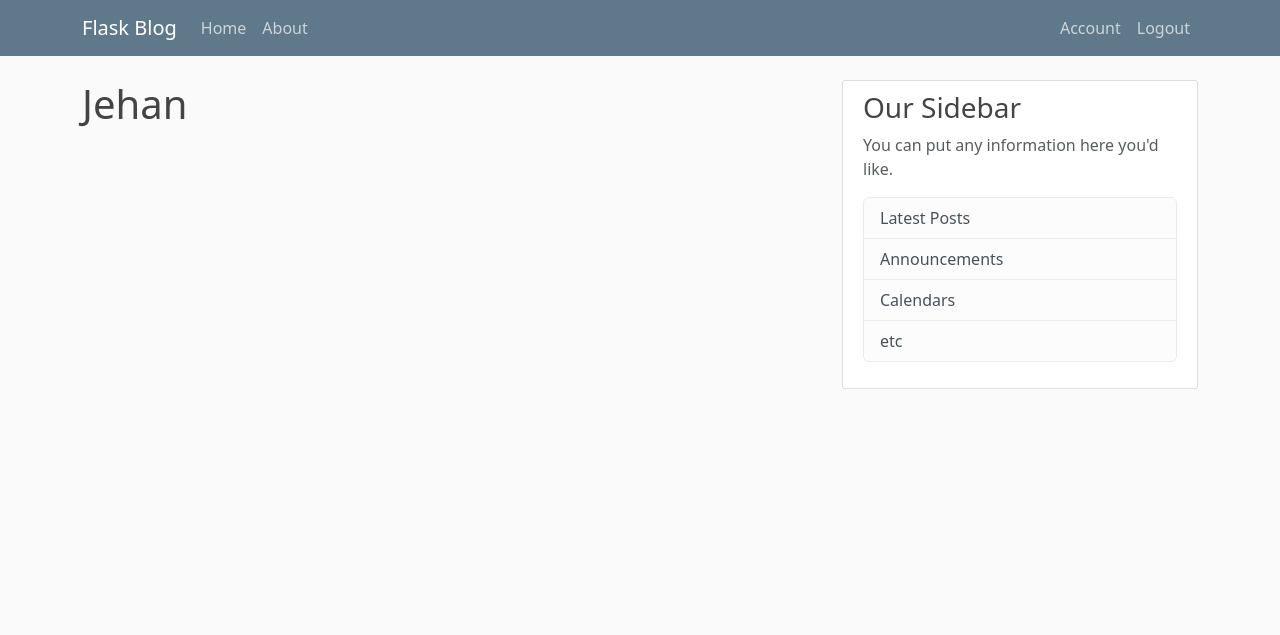
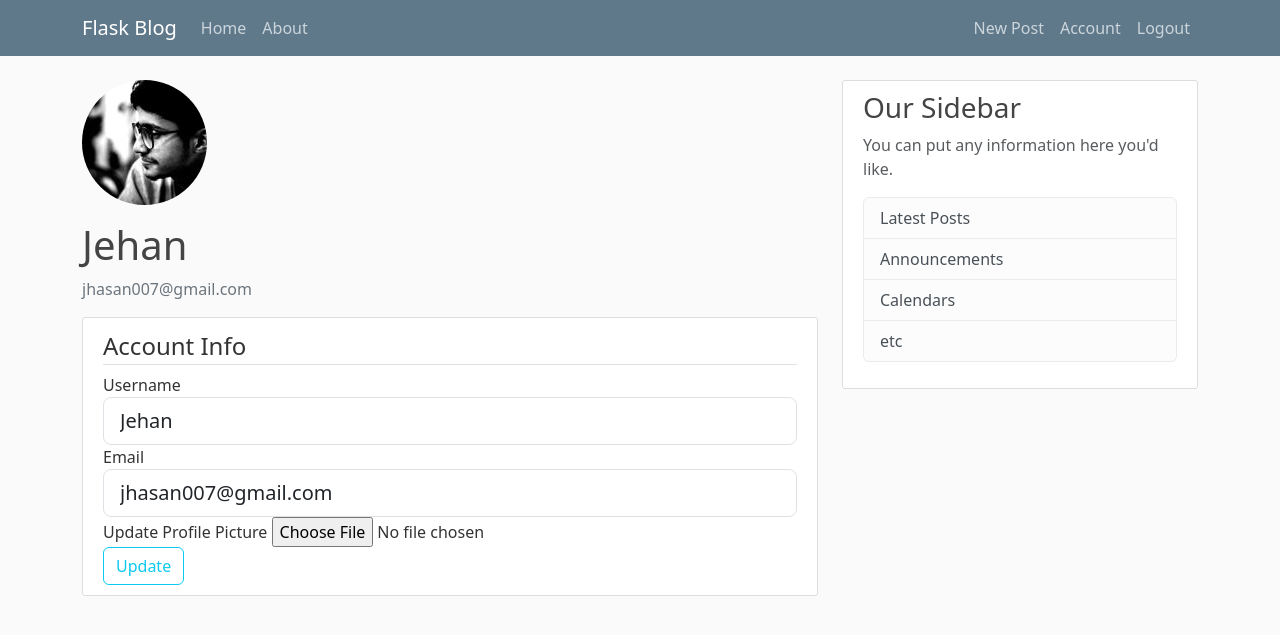
Before and after one commit to jhasan0122/Flask_Blog, a Flask app: page /account in a window 1280 px wide. Shown: the top 635 px of the page. Run offline with Flask 3, Linux system fonts and the light colour scheme; a user stored in the database is signed in; some libraries are stand-ins or nearby versions.

Commit message:
update-delete

```diff
--- a/flaskBlog/forms.py
+++ b/flaskBlog/forms.py
@@ -1,5 +1,7 @@
 from flask_wtf import FlaskForm
-from wtforms import StringField, PasswordField, SubmitField, BooleanField
+from flask_wtf.file import  FileField, FileAllowed
+from flask_login import current_user
+from wtforms import StringField, PasswordField, SubmitField, BooleanField, TextAreaField
 from wtforms.validators import DataRequired, Length, Email, EqualTo, ValidationError
 from flaskBlog.models import User
 
@@ -26,3 +28,27 @@ class LoginFrom(FlaskForm):
     password = PasswordField('Password',validators=[DataRequired()])
     remember = BooleanField('Remember Me')
     submit = SubmitField('Login')
+
+
+class UpdateAccountFrom(FlaskForm):
+    username = StringField('Username', validators=[DataRequired(), Length(min=2, max=20)])
+    email = StringField('Email', validators=[DataRequired(),Email()])
+    picture = FileField('Update Profile Picture',validators=[FileAllowed(['jpg','png'])])
+    submit = SubmitField('Update')
+
+    def validate_username(self,username):
+        if username.data != current_user.username:
+            user = User.query.filter_by(username=username.data).first()
+            if user:
+                raise ValidationError('That username is taken. Please choose a different one.')
+
+    def validate_email(self,email):
+        if email.data != current_user.email:
+            user = User.query.filter_by(email=email.data).first()
+            if user:
+                raise ValidationError('That email is taken. Please choose a different one.')
+
+class PostForm(FlaskForm):
+    title = StringField('Title',validators=[DataRequired()])
+    content = TextAreaField('Content',validators=[DataRequired()])
+    submit = SubmitField('Post')
--- a/flaskBlog/routes.py
+++ b/flaskBlog/routes.py
@@ -1,27 +1,19 @@
-from flask import render_template, url_for, flash, redirect
+import os
+import secrets
+from PIL import Image
+from flask import render_template, url_for, flash, redirect, request ,abort
 from flaskBlog import app, db, bcrypt
-from flaskBlog.forms import RegistrationFrom, LoginFrom
+from flaskBlog.forms import RegistrationFrom, LoginFrom, UpdateAccountFrom, PostForm
 from flaskBlog.models import User, Post
 from flask_login import login_user, current_user, logout_user, login_required
 
-posts = [
-    {
-        'author': 'Jehan Hasan',
-        'title': 'Blog Post 1',
-        'content': 'First post Content',
-        'date_posted': 'April 20,2018'
-    },
-    {
-        'author': 'Adib Hasan',
-        'title': 'Blog Post 2',
-        'content': 'Second post Content',
-        'date_posted': 'April 21,2018'
-    }
-]
+                                                                        # For some dummy post #
+
 
 @app.route('/')
 @app.route('/home')
 def home():
+    posts = Post.query.all()
     return render_template('home.html',posts=posts)
 
 @app.route("/about")
@@ -53,7 +45,8 @@ def login():
         user = User.query.filter_by(email=form.email.data).first()
         if user and bcrypt.check_password_hash(user.password, form.password.data):
             login_user(user,remember=form.remember.data)
-            return redirect(url_for('home'))
+            next_page = request.args.get('next')
+            return redirect(next_page) if next_page else redirect(url_for('home'))
         else:
             flash('Login Unsucessful. Please check email and password','danger')
 
@@ -64,8 +57,82 @@ def logout():
     logout_user()
     return redirect(url_for('home'))
 
-@app.route("/account")
+def save_picture(form_picture):
+    random_hex = secrets.token_hex(8)
+    _, f_ext = os.path.splitext(form_picture.filename)
+    picture_fn = random_hex + f_ext
+    picture_path = os.path.join(app.root_path, 'static/profile_pics', picture_fn)
+
+    output_size = (125, 125)
+    i = Image.open(form_picture)
+    i.thumbnail(output_size)
+    i.save(picture_path)
+
+    return picture_fn
+
+
+@app.route("/account", methods=['GET','POST'])
 @login_required
 def account():
+    form = UpdateAccountFrom()
+    if form.validate_on_submit():
+        if form.picture.data:
+            picture_file = save_picture(form.picture.data)
+            current_user.image_file = picture_file
+        current_user.username = form.username.data
+        current_user.email = form.email.data
+        db.session.commit()
+        flash('your account has been updated!','success')
+        return redirect(url_for('account'))
+    elif request.method == 'GET':
+        form.username.data = current_user.username
+        form.email.data = current_user.email
+    image_file = url_for('static',filename='profile_pics/' + current_user.image_file)
+    return render_template('account.html', title='Account', image_file=image_file,form=form)
 
-    return render_template('account.html', title='Account')
+@app.route("/post/new", methods=['GET','POST'])
+@login_required
+def new_post():
+    form = PostForm()
+    if form.validate_on_submit():
+        post = Post(title=form.title.data, content=form.content.data,author=current_user)
+        db.session.add(post)
+        db.session.commit()
+        flash('Your post has been created!','success')
+        return redirect(url_for('home'))
+    return render_template('create_post.html', title='New Post',form=form,legend = 'New Post')
+
+
+@app.route("/post/<int:post_id>")
+def post(post_id):
+    post = Post.query.get_or_404(post_id)
+    return render_template('post.html',title=post.title,post=post)
+
+@app.route("/post/<int:post_id>/update", methods=['GET','POST'])
+@login_required
+def update_post(post_id):
+    post = Post.query.get_or_404(post_id)
+    if post.author != current_user:
+        abort(403)
+    form = PostForm()
+    if form.validate_on_submit():
+        post.title = form.title.data
+        post.content = form.content.data
+        db.session.commit()
+        flash("Your post has been updated",'success')
+        return redirect(url_for('post',post_id = post.id))
+    elif request.method == 'GET':
+        form.title.data = post.title
+        form.content.data = post.content
+    return render_template('create_post.html', title='Update Post', form=form, legend='Update Post')
+
+@app.route("/post/<int:post_id>/delete", methods=['POST'])
+@login_required
+def delete_post(post_id):
+    post = Post.query.get_or_404(post_id)
+    if post.author != current_user:
+        abort(403)
+    db.session.delete(post)
+    db.session.commit()
+    flash('Your post has been deleted!', 'success')
+    return redirect(url_for('home'))
--- a/flaskBlog/templates/account.html
+++ b/flaskBlog/templates/account.html
@@ -1,4 +1,62 @@
 {% extends "layout.html" %}
 {% block content %}
-    <h1>{{current_user.username}} </h1>
+        <div class="media">
+            <img class="rounded-circle account-img" src="{{ image_file }}">
+            <div class="media-body">
+              <h2 class="account-heading">{{ current_user.username }}</h2>
+              <p class="text-secondary">{{ current_user.email }}</p>
+            </div>
+        </div>
+        <div class="content-section">
+          <form action="" method="POST" enctype="multipart/form-data">
+            {{ form.hidden_tag() }}
+            <fieldset class="form-group">
+              <legend class="border-bottom">Account Info</legend>
+              <div class="form-group">
+                {{ form.username.label(class="form-control-label") }}
+
+                {% if form.username.errors %}
+                    {{ form.username(class="form-control form-control-lg is-invalid") }}
+                    <div class="invalid-feedback">
+                      {% for error in form.username.errors %}
+                        <span> {{ error }}</span>
+                      {% endfor %}
+                    </div>
+                {% else %}
+                  {{ form.username(class="form-control form-control-lg") }}
+                {% endif %}
+
+              </div>
+              <div class="form-group">
+                {{ form.email.label(class="form-control-label") }}
+
+                {% if form.email.errors %}
+                    {{ form.email(class="form-control form-control-lg is-invalid") }}
+                    <div class="invalid-feedback">
+                      {% for error in form.email.errors %}
+                        <span> {{ error }}</span>
+                      {% endfor %}
+                    </div>
+                {% else %}
+                  {{ form.email(class="form-control form-control-lg") }}
+                {% endif %}
+
+              </div>
+                <div class="form-group">
+                    {{ form.picture.label() }}
+                    {{ form.picture(class='form-control-file') }}
+                    {% if form.picture.error %}
+                        {% for error in form.picture.errors %}
+                            <span class="text-danger"> {{ error }}</span><br>
+                        {% endfor %}
+                    {% endif %}
+                </div>
+            </fieldset>
+            <div class="form-group">
+              {{ form.submit(class="btn btn-outline-info") }}
+            </div>
+
+          </form>
+        </div>
+
 {% endblock content%}
--- a/flaskBlog/templates/layout.html
+++ b/flaskBlog/templates/layout.html
@@ -3,7 +3,6 @@
 <head>
  <meta charset="utf-8">
     <meta name="viewport" content="width=device-width, initial-scale=1">
-    <title>Bootstrap demo</title>
     <link href="https://cdn.jsdelivr.net/npm/bootstrap@5.3.3/dist/css/bootstrap.min.css" rel="stylesheet" integrity="sha384-QWTKZyjpPEjISv5WaRU9OFeRpok6YctnYmDr5pNlyT2bRjXh0JMhjY6hW+ALEwIH" crossorigin="anonymous">
 
     <link rel="stylesheet" type="text/css" href="{{ url_for('static',filename='main.css') }}">
@@ -30,6 +29,7 @@
         <!-- Navbar Right Side -->
         <div class="navbar-nav col d-flex justify-content-end">
             {% if current_user.is_authenticated: %}
+                <a class="nav-item nav-link" href="{{ url_for('new_post') }}">New Post</a>
                 <a class="nav-item nav-link" href="{{ url_for('account') }}">Account</a>
                 <a class="nav-item nav-link" href="{{ url_for('logout') }}">Logout</a>
             {% else: %}
--- a/run.py
+++ b/run.py
@@ -1,4 +1,4 @@
 from flaskBlog import app
 
-if __name__ == "__main__":
+if __name__ == "__main__":    # For run the project #
     app.run(debug=True)
```
Also changed, not shown: flaskBlog/__init__.py (+10 -8 lines), flaskBlog/templates/create_post.html (added, +44 -0 lines), flaskBlog/templates/home.html (+4 -3 lines), flaskBlog/templates/post.html (added, +43 -0 lines), flaskBlog/static/profile_pics/5423cf3956441bfb.jpg (added), flaskBlog/static/profile_pics/a5736d654bf4e67e.jpg (added), flaskBlog/static/profile_pics/ce43d39912347deb.jpg (added), flaskBlog/static/profile_pics/default.jpg (added), instance/site.db, 1 other file.
